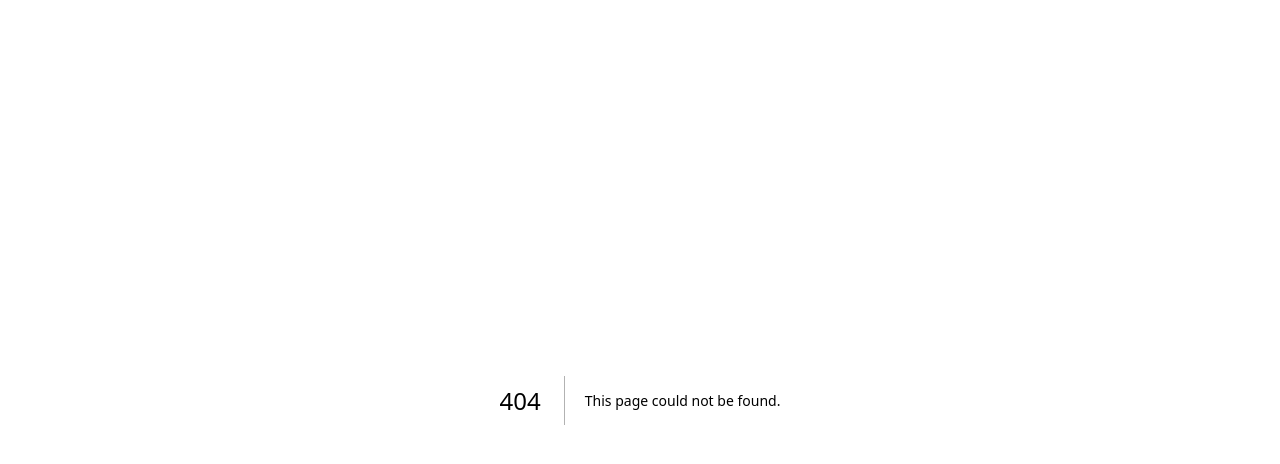
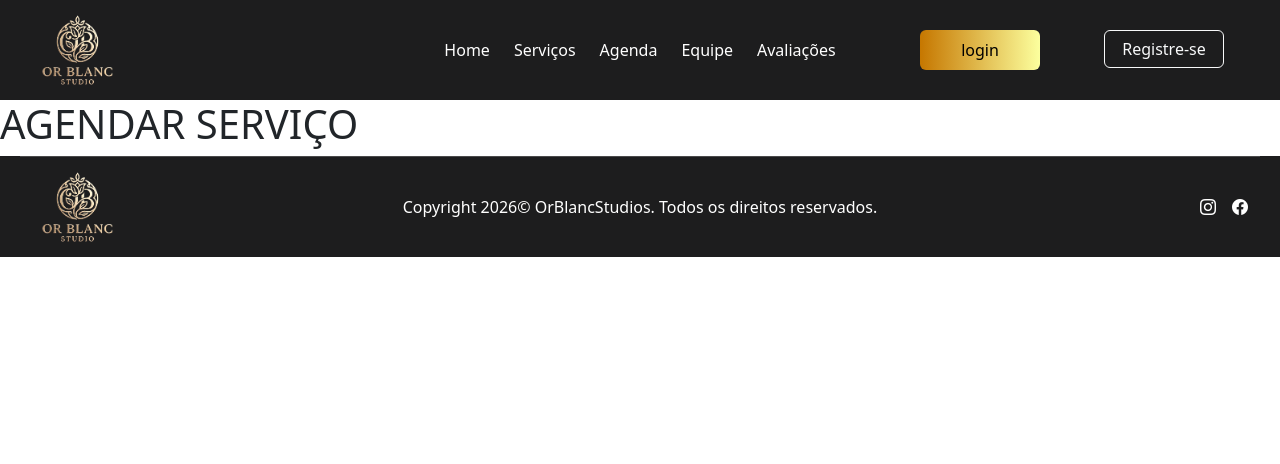
Before and after one commit to Eduardo-Bernal/Or-Blanc-Studio-Front, a Next.js app: page /agendar-servico in a window 1280 px wide. Before the commit this address had no page. Shown: the top 464 px of the page. Built offline with nearby package versions, Linux system fonts and the light colour scheme.

Commit message:
first commit branch agendarServico

```diff
--- a/package.json
+++ b/package.json
@@ -9,12 +9,14 @@
     "lint": "eslint"
   },
   "dependencies": {
+    "axios": "^1.18.0",
     "bootstrap": "^5.3.8",
     "bootstrap-icons": "^1.13.1",
     "local-storage": "^2.0.0",
     "next": "16.2.9",
     "react": "19.2.4",
     "react-dom": "19.2.4",
+    "react-secure-storage": "^1.3.2",
     "react-toastify": "^11.1.0"
   },
   "devDependencies": {
--- /dev/null
+++ b/src/pages/agendar-servico/index.tsx
@@ -0,0 +1,22 @@
+import styles from "@/pages/agendar-servico/agendar-servico.module.css"
+import Header from "../components/Header";
+import Footer from "../components/Footer";
+
+const AgendarServico = () => {
+    return(
+        <>
+            <Header />
+                <section id={styles.agendar_servico}>
+                    <div className={`${styles.container_agendar} layout_guide`}>
+                        <h1>AGENDAR SERVIÇO</h1>
+                        <form action="post" className={styles.formulario_servico}>
+
+                        </form>
+                    </div>
+                </section>
+            <Footer />
+        </>
+    )
+}
+
+export default AgendarServico;
--- a/src/services/authService.ts
+++ b/src/pages/api/authService.ts
@@ -1,4 +1,4 @@
-import { apiPost } from "@/services/api";
+import { apiPost } from "@/pages/api/api";
 
 type AuthResponse = {
     token: string;
--- a/src/services/cadastroService.ts
+++ b/src/pages/api/cadastroService.ts
@@ -1,4 +1,4 @@
-import { apiPost } from "@/services/api";
+import { apiPost } from "@/pages/api/api";
 
 export async function cadastro(nome: string, telefone: string, email: string, senha: string) {
     await apiPost("/Cliente", {
--- a/src/pages/cadastro/index.tsx
+++ b/src/pages/cadastro/index.tsx
@@ -1,6 +1,6 @@
 import { useState } from "react";
 import {erro, notificacao} from "@/utils/toast";
-import {cadastro} from "@/services/cadastroService";
+import {cadastro} from "@/pages/api/cadastroService";
 
 
 export default function Cadastro() {
@@ -36,7 +36,7 @@ export default function Cadastro() {
     }
 
     return (
-        <main style={{ backgroundColor: "#353535" }} className="container-fluid vh-100">
+        <main style={{ backgroundColor: "var(--preto-fundo)" }} className="container-fluid vh-100">
             <div className="row h-100 p-3">
                 <div className="col-lg-6 d-flex align-items-center justify-content-center">
                     <div className="w-100" style={{ maxWidth: "420px" }}>
--- a/src/pages/login/index.tsx
+++ b/src/pages/login/index.tsx
@@ -1,6 +1,6 @@
 import { useState } from "react";
 import { useRouter } from "next/router";
-import { auth } from "@/services/authService";
+import { auth } from "@/pages/api/authService";
 import { erro, notificacao } from "@/utils/toast";
 
 export default function Login() {
@@ -26,7 +26,7 @@ export default function Login() {
     }
 
     return (
-        <main style={{ backgroundColor: "#353535" }} className="container-fluid vh-100">
+        <main style={{ backgroundColor: "var(--preto-fundo)" }} className="container-fluid vh-100">
             <div className="row h-100 p-3">
                 <div className="col-lg-6 d-none d-lg-flex justify-content-center align-items-center">
                     <div className="overflow-hidden rounded-4 d-flex align-items-center justify-content-center">
```
Also changed, not shown: src/pages/agendar-servico/agendar-servico.module.css (added), src/pages/api/api.ts (renamed from src/services/api.ts), 1 other file (tests, documents, lock files or other folders).
